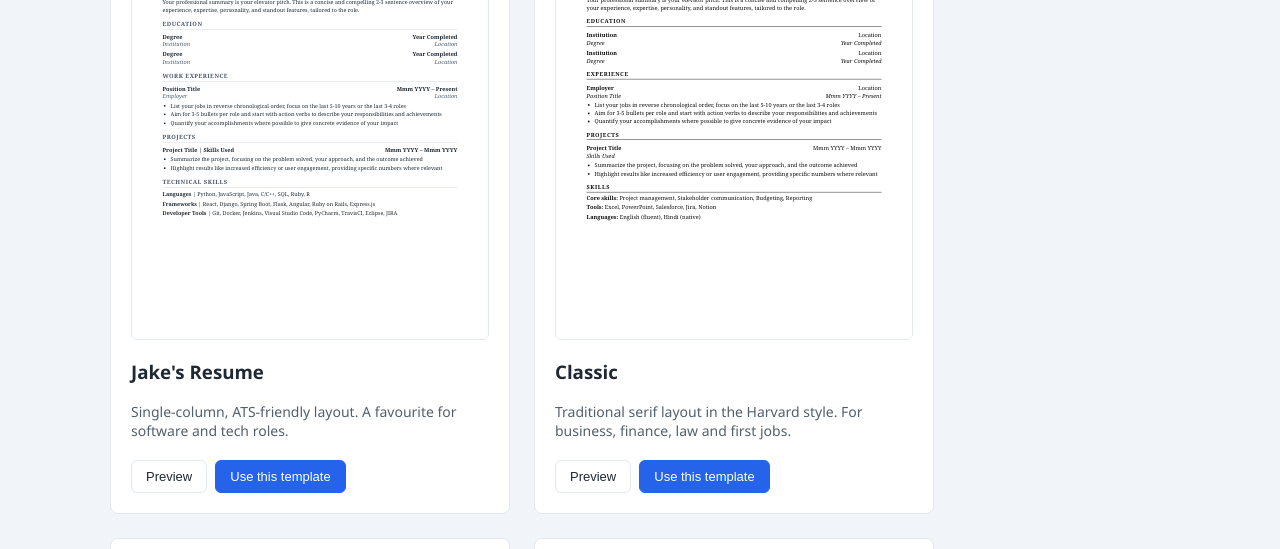
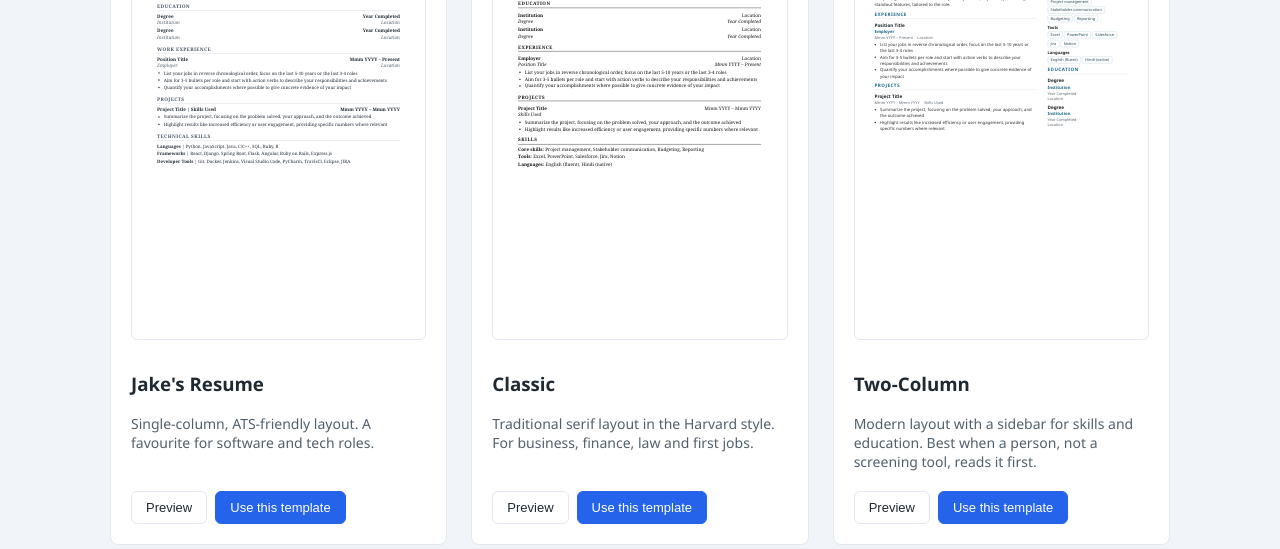
Before and after one commit to Ritesh-Dhekane/resume-builder, a website built with Vite: page index.html in a window 1280 px wide. Shown: the part 251-800 px from the top of the page. Built offline with nearby package versions, Linux system fonts and the light colour scheme.

Commit message:
TASK-048: Show three templates per row in the gallery on desktop

```diff
--- a/src/styles/global.css
+++ b/src/styles/global.css
@@ -228,14 +228,33 @@ h1.page-title {
 }
 
 .template-grid {
-  display: flex;
-  flex-wrap: wrap;
+  display: grid;
+  grid-template-columns: minmax(0, 440px);
   gap: 24px;
 }
 
+/* Two templates across on tablets, three on desktop; phones keep one card per row. */
+@media (min-width: 720px) {
+  .template-grid {
+    grid-template-columns: repeat(2, minmax(0, 1fr));
+  }
+}
+
+@media (min-width: 1024px) {
+  .template-grid {
+    grid-template-columns: repeat(3, minmax(0, 1fr));
+  }
+}
+
 .template-card {
-  flex: 0 1 400px;
-  max-width: 440px;
+  display: flex;
+  flex-direction: column;
+  min-width: 0;
+}
+
+/* The description takes up the slack so the buttons line up across a row. */
+.template-card > .page-subtitle {
+  flex: 1;
 }
 
 .template-thumb {
```
